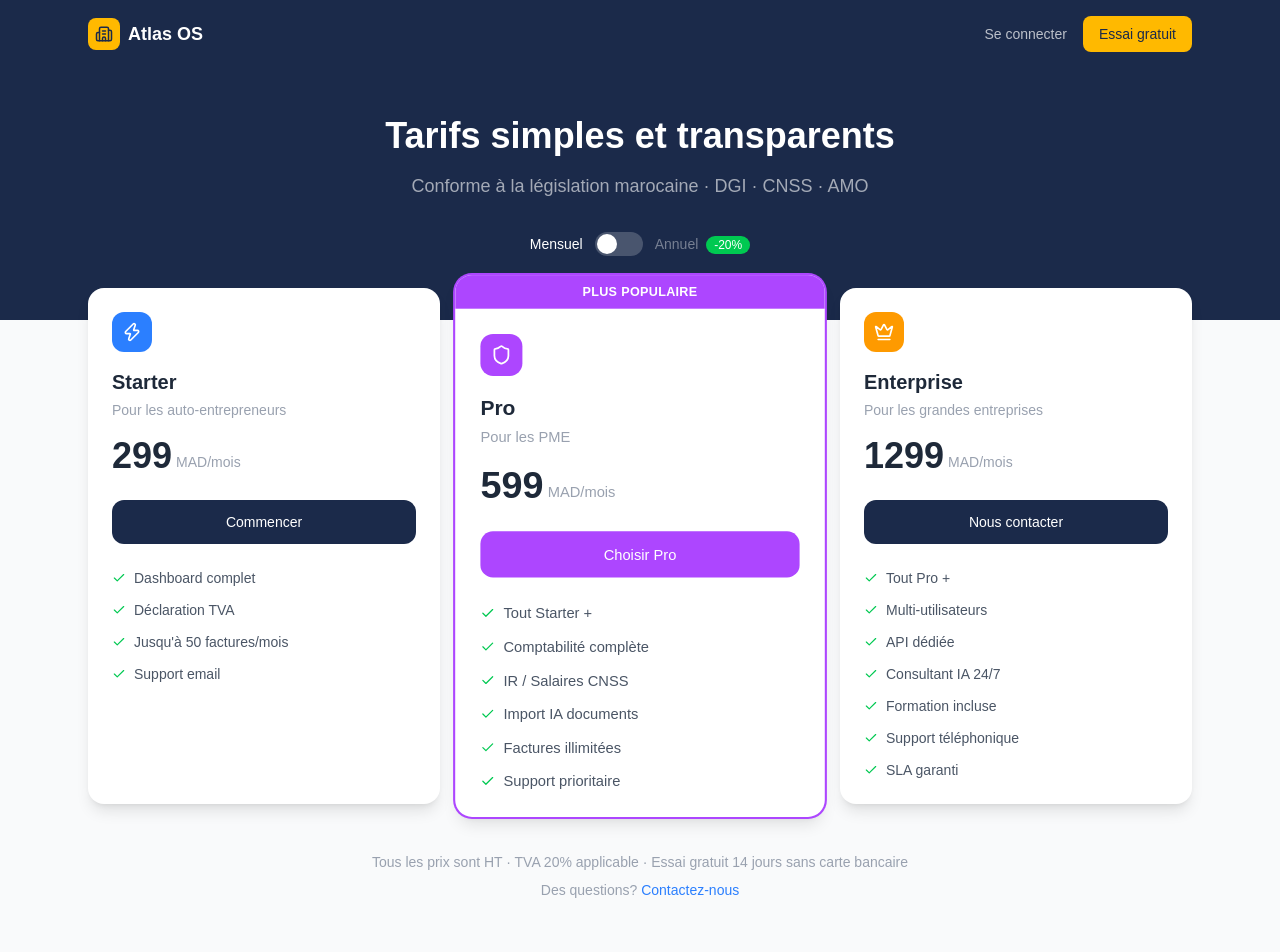
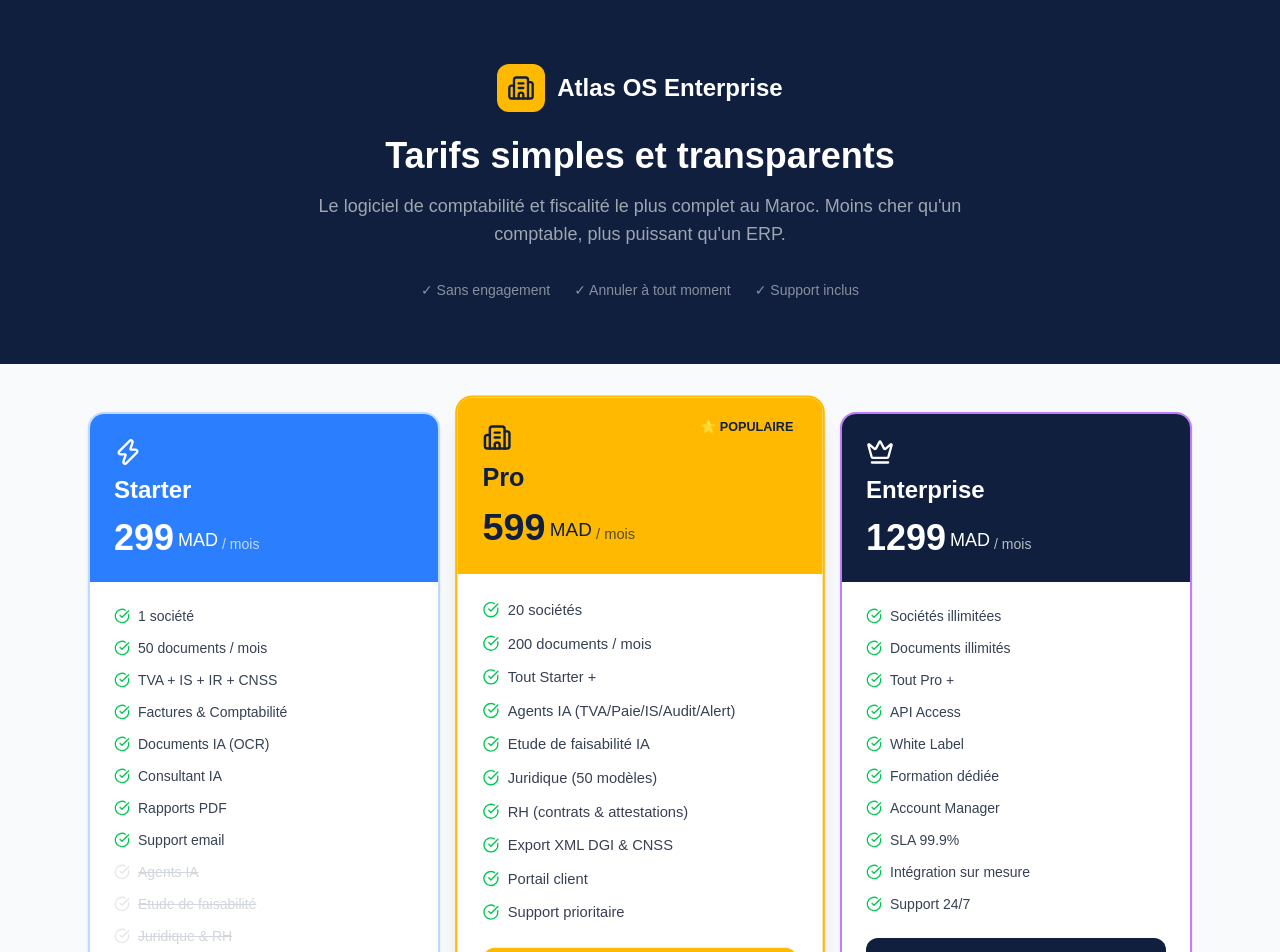
Before and after one commit to marwandevlo/atlas-os, a Next.js app: page /pricing in a window 1280 px wide. Shown: the top 952 px of the page. Built offline with nearby package versions, Linux system fonts and the light colour scheme.

Commit message:
update pricing plans 50/200/unlimited

```diff
--- a/app/pricing/page.tsx
+++ b/app/pricing/page.tsx
@@ -1,158 +1,232 @@
 'use client';
-import { useState } from 'react';
 import { useRouter } from 'next/navigation';
-import { Building2, Check, Zap, Shield, Crown } from 'lucide-react';
+import { CheckCircle, Zap, Building2, Crown } from 'lucide-react';
 
 const plans = [
   {
     id: 'starter',
     name: 'Starter',
+    nameAr: 'المبتدئ',
     price: 299,
+    color: 'border-blue-200',
+    headerColor: 'bg-blue-500',
     icon: Zap,
-    color: 'bg-blue-500',
-    description: 'Pour les auto-entrepreneurs',
+    popular: false,
     features: [
-      'Dashboard complet',
-      'Déclaration TVA',
-      'Jusqu\'à 50 factures/mois',
+      '1 société',
+      '50 documents / mois',
+      'TVA + IS + IR + CNSS',
+      'Factures & Comptabilité',
+      'Documents IA (OCR)',
+      'Consultant IA',
+      'Rapports PDF',
       'Support email',
     ],
-    cta: 'Commencer',
+    featuresAr: [
+      'شركة واحدة',
+      '50 وثيقة / شهر',
+      'TVA + IS + IR + CNSS',
+      'الفواتير والمحاسبة',
+      'وثائق ذكية (OCR)',
+      'المستشار الذكي',
+      'تقارير PDF',
+      'دعم بالبريد',
+    ],
+    notIncluded: [
+      'Agents IA',
+      'Etude de faisabilité',
+      'Juridique & RH',
+      'Multi-sociétés',
+    ],
   },
   {
     id: 'pro',
     name: 'Pro',
+    nameAr: 'المحترف',
     price: 599,
-    icon: Shield,
-    color: 'bg-purple-500',
-    description: 'Pour les PME',
+    color: 'border-amber-400',
+    headerColor: 'bg-amber-400',
+    icon: Building2,
     popular: true,
     features: [
+      '20 sociétés',
+      '200 documents / mois',
       'Tout Starter +',
-      'Comptabilité complète',
-      'IR / Salaires CNSS',
-      'Import IA documents',
-      'Factures illimitées',
+      'Agents IA (TVA/Paie/IS/Audit/Alert)',
+      'Etude de faisabilité IA',
+      'Juridique (50 modèles)',
+      'RH (contrats & attestations)',
+      'Export XML DGI & CNSS',
+      'Portail client',
       'Support prioritaire',
     ],
-    cta: 'Choisir Pro',
+    featuresAr: [
+      '20 شركة',
+      '200 وثيقة / شهر',
+      'كل Starter +',
+      'Agents IA (TVA/Paie/IS/Audit/Alert)',
+      'دراسة الجدوى الذكية',
+      'الوثائق القانونية (50 نموذج)',
+      'الموارد البشرية',
+      'تصدير XML DGI و CNSS',
+      'بوابة العميل',
+      'دعم أولوي',
+    ],
+    notIncluded: [],
   },
   {
     id: 'enterprise',
     name: 'Enterprise',
+    nameAr: 'المؤسسات',
     price: 1299,
+    color: 'border-purple-400',
+    headerColor: 'bg-[#0F1F3D]',
     icon: Crown,
-    color: 'bg-amber-500',
-    description: 'Pour les grandes entreprises',
+    popular: false,
     features: [
+      'Sociétés illimitées',
+      'Documents illimités',
       'Tout Pro +',
-      'Multi-utilisateurs',
-      'API dédiée',
-      'Consultant IA 24/7',
-      'Formation incluse',
-      'Support téléphonique',
-      'SLA garanti',
+      'API Access',
+      'White Label',
+      'Formation dédiée',
+      'Account Manager',
+      'SLA 99.9%',
+      'Intégration sur mesure',
+      'Support 24/7',
     ],
-    cta: 'Nous contacter',
+    featuresAr: [
+      'شركات غير محدودة',
+      'وثائق غير محدودة',
+      'كل Pro +',
+      'API Access',
+      'White Label',
+      'تدريب مخصص',
+      'مدير حساب',
+      'SLA 99.9%',
+      'تكامل مخصص',
+      'دعم 24/7',
+    ],
+    notIncluded: [],
   },
 ];
 
 export default function PricingPage() {
   const router = useRouter();
-  const [annual, setAnnual] = useState(false);
 
   return (
     <div className="min-h-screen bg-gray-50">
       {/* Header */}
-      <header className="bg-[#1B2A4A] text-white">
-        <div className="max-w-6xl mx-auto px-6 py-4 flex items-center justify-between">
-          <div className="flex items-center gap-2 cursor-pointer" onClick={() => router.push('/')}>
-            <div className="w-8 h-8 bg-amber-400 rounded-lg flex items-center justify-center">
-              <Building2 size={18} className="text-[#1B2A4A]" />
-            </div>
-            <span className="font-bold text-lg">Atlas OS</span>
+      <div className="bg-[#0F1F3D] text-white py-16 px-6 text-center">
+        <div className="flex items-center justify-center gap-3 mb-6">
+          <div className="w-12 h-12 bg-amber-400 rounded-xl flex items-center justify-center">
+            <Building2 size={28} className="text-[#0F1F3D]" />
           </div>
-          <div className="flex items-center gap-4">
-            <button onClick={() => router.push('/login')} className="text-white/70 hover:text-white text-sm transition-colors">
-              Se connecter
-            </button>
-            <button onClick={() => router.push('/login')} className="px-4 py-2 bg-amber-400 text-[#1B2A4A] rounded-lg text-sm font-medium hover:bg-amber-300 transition-colors">
-              Essai gratuit
-            </button>
-          </div>
+          <span className="text-2xl font-bold">Atlas OS Enterprise</span>
         </div>
-      </header>
-
-      {/* Hero */}
-      <div className="bg-[#1B2A4A] text-white pb-16 pt-12">
-        <div className="max-w-3xl mx-auto text-center px-6">
-          <h1 className="text-4xl font-bold mb-4">Tarifs simples et transparents</h1>
-          <p className="text-white/60 text-lg mb-8">Conforme à la législation marocaine · DGI · CNSS · AMO</p>
-
-          {/* Toggle */}
-          <div className="flex items-center justify-center gap-3">
-            <span className={`text-sm ${!annual ? 'text-white' : 'text-white/40'}`}>Mensuel</span>
-            <button
-              onClick={() => setAnnual(!annual)}
-              className={`w-12 h-6 rounded-full transition-colors ${annual ? 'bg-amber-400' : 'bg-white/20'}`}
-            >
-              <span className={`block w-5 h-5 bg-white rounded-full transition-transform mx-0.5 ${annual ? 'translate-x-6' : 'translate-x-0'}`} />
-            </button>
-            <span className={`text-sm ${annual ? 'text-white' : 'text-white/40'}`}>
-              Annuel <span className="bg-green-500 text-white text-xs px-2 py-0.5 rounded-full ml-1">-20%</span>
-            </span>
-          </div>
+        <h1 className="text-3xl lg:text-4xl font-bold mb-4">
+          Tarifs simples et transparents
+        </h1>
+        <p className="text-white/60 text-lg max-w-2xl mx-auto">
+          Le logiciel de comptabilité et fiscalité le plus complet au Maroc.
+          Moins cher qu'un comptable, plus puissant qu'un ERP.
+        </p>
+        <div className="flex items-center justify-center gap-6 mt-8 text-sm text-white/50">
+          <span>✓ Sans engagement</span>
+          <span>✓ Annuler à tout moment</span>
+          <span>✓ Support inclus</span>
         </div>
       </div>
 
       {/* Plans */}
-      <div className="max-w-6xl mx-auto px-6 -mt-8 pb-16">
-        <div className="grid grid-cols-3 gap-6">
+      <div className="max-w-6xl mx-auto px-6 py-12">
+        <div className="grid grid-cols-1 md:grid-cols-3 gap-6">
           {plans.map(plan => (
-            <div key={plan.id} className={`bg-white rounded-2xl shadow-lg overflow-hidden ${plan.popular ? 'ring-2 ring-purple-500 scale-105' : ''}`}>
+            <div key={plan.id} className={`bg-white rounded-2xl border-2 ${plan.color} shadow-sm overflow-hidden relative ${plan.popular ? 'shadow-xl scale-105' : ''}`}>
               {plan.popular && (
-                <div className="bg-purple-500 text-white text-xs font-bold text-center py-2 tracking-wide">
-                  PLUS POPULAIRE
+                <div className="absolute top-4 right-4 bg-amber-400 text-[#0F1F3D] text-xs font-bold px-3 py-1 rounded-full">
+                  ⭐ POPULAIRE
                 </div>
               )}
+              <div className={`${plan.headerColor} p-6`}>
+                <plan.icon size={28} className={plan.popular ? 'text-[#0F1F3D]' : 'text-white'} />
+                <h2 className={`text-2xl font-bold mt-2 ${plan.popular ? 'text-[#0F1F3D]' : 'text-white'}`}>{plan.name}</h2>
+                <div className={`flex items-end gap-1 mt-3 ${plan.popular ? 'text-[#0F1F3D]' : 'text-white'}`}>
+                  <span className="text-4xl font-bold">{plan.price}</span>
+                  <span className="text-lg mb-1">MAD</span>
+                  <span className="text-sm mb-1 opacity-70">/ mois</span>
+                </div>
+              </div>
+
               <div className="p-6">
-                <div className={`w-10 h-10 ${plan.color} rounded-xl flex items-center justify-center mb-4`}>
-                  <plan.icon size={20} className="text-white" />
-                </div>
-                <h2 className="text-xl font-bold text-gray-800">{plan.name}</h2>
-                <p className="text-gray-400 text-sm mt-1 mb-4">{plan.description}</p>
-
-                <div className="flex items-end gap-1 mb-6">
-                  <span className="text-4xl font-bold text-gray-800">
-                    {annual ? Math.round(plan.price * 0.8) : plan.price}
-                  </span>
-                  <span className="text-gray-400 text-sm mb-1">MAD/mois</span>
-                </div>
+                <ul className="space-y-3 mb-6">
+                  {plan.features.map((f, i) => (
+                    <li key={i} className="flex items-start gap-2 text-sm text-gray-700">
+                      <CheckCircle size={16} className="text-green-500 shrink-0 mt-0.5" />
+                      <span>{f}</span>
+                    </li>
+                  ))}
+                  {plan.notIncluded.map((f, i) => (
+                    <li key={i} className="flex items-start gap-2 text-sm text-gray-300 line-through">
+                      <CheckCircle size={16} className="text-gray-200 shrink-0 mt-0.5" />
+                      <span>{f}</span>
+                    </li>
+                  ))}
+                </ul>
 
                 <button
                   onClick={() => router.push('/login')}
-                  className={`w-full py-3 rounded-xl text-sm font-medium transition-colors ${plan.popular ? 'bg-purple-500 text-white hover:bg-purple-600' : 'bg-[#1B2A4A] text-white hover:bg-[#243660]'}`}
+                  className={`w-full py-3 rounded-xl font-semibold text-sm transition-all ${
+                    plan.popular
+                      ? 'bg-amber-400 text-[#0F1F3D] hover:bg-amber-300'
+                      : plan.id === 'enterprise'
+                      ? 'bg-[#0F1F3D] text-white hover:bg-[#1a3060]'
+                      : 'bg-gray-100 text-gray-700 hover:bg-gray-200'
+                  }`}
                 >
-                  {plan.cta}
+                  {plan.id === 'enterprise' ? 'Contacter les ventes' : 'Commencer gratuitement'}
                 </button>
-
-                <div className="mt-6 space-y-3">
-                  {plan.features.map((f, i) => (
-                    <div key={i} className="flex items-center gap-2 text-sm text-gray-600">
-                      <Check size={14} className="text-green-500 shrink-0" />
-                      {f}
-                    </div>
-                  ))}
-                </div>
               </div>
             </div>
           ))}
         </div>
 
-        {/* Footer note */}
-        <div className="text-center mt-12 text-sm text-gray-400">
-          <p>Tous les prix sont HT · TVA 20% applicable · Essai gratuit 14 jours sans carte bancaire</p>
-          <p className="mt-2">Des questions? <span className="text-blue-500 cursor-pointer">Contactez-nous</span></p>
+        {/* Comparison */}
+        <div className="mt-16 bg-white rounded-2xl p-8 shadow-sm border border-gray-100">
+          <h2 className="text-2xl font-bold text-gray-800 text-center mb-8">
+            Pourquoi Atlas OS?
+          </h2>
+          <div className="grid grid-cols-2 md:grid-cols-4 gap-6 text-center">
+            <div className="p-4">
+              <p className="text-3xl font-bold text-blue-600">10x</p>
+              <p className="text-sm text-gray-500 mt-1">moins cher qu'un comptable</p>
+            </div>
+            <div className="p-4">
+              <p className="text-3xl font-bold text-green-600">24/7</p>
+              <p className="text-sm text-gray-500 mt-1">disponible sans arrêt</p>
+            </div>
+            <div className="p-4">
+              <p className="text-3xl font-bold text-purple-600">100%</p>
+              <p className="text-sm text-gray-500 mt-1">conforme DGI Maroc</p>
+            </div>
+            <div className="p-4">
+              <p className="text-3xl font-bold text-amber-600">5 min</p>
+              <p className="text-sm text-gray-500 mt-1">pour déclarer la TVA</p>
+            </div>
+          </div>
+        </div>
+
+        {/* FAQ */}
+        <div className="mt-12 text-center">
+          <p className="text-gray-500 text-sm">
+            Des questions? Contactez-nous sur{' '}
+            <a href="mailto:contact@atlas-os.ma" className="text-blue-500 hover:underline">
+              contact@atlas-os.ma
+            </a>
+          </p>
+          <button onClick={() => router.push('/')} className="mt-4 text-sm text-gray-400 hover:text-gray-600 transition-colors">
+            ← Retour au dashboard
+          </button>
         </div>
       </div>
     </div>
```
